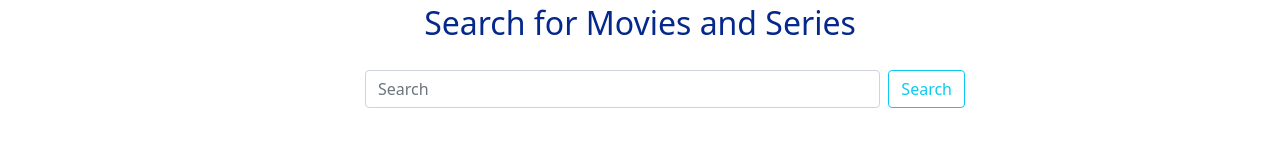
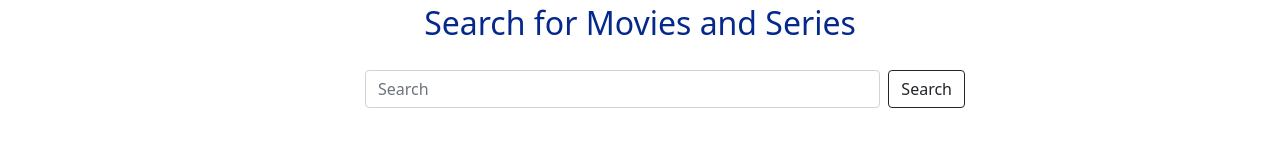
Before and after one commit to gaurabmahat/movies-search, a React (Create React App) app: page / in a window 1280 px wide. Shown: the part 172-318 px from the top of the page. Built offline with nearby package versions, Linux system fonts and the light colour scheme.

Commit message:
created a common input form

```diff
--- a/src/Api.js
+++ b/src/Api.js
@@ -9,3 +9,23 @@ export const apiFetch = async (userInput) => {
         console.log(error)
     }
 }
+
+export const apiFetchMovies = async (userInput) => {
+    try {
+        const response = await axios.get(`http://www.omdbapi.com/?s=${userInput}&type=movie&apikey=592e0b79`)
+        console.log(response)
+        return response.data.Search
+    } catch (error) {
+        console.log(error)
+    }
+}
+
+export const apiFetchSeries = async (userInput) => {
+    try {
+        const response = await axios.get(`http://www.omdbapi.com/?s=${userInput}&type=series&apikey=592e0b79`)
+        console.log(response)
+        return response.data.Search
+    } catch (error) {
+        console.log(error)
+    }
+}
--- a/src/Home.js
+++ b/src/Home.js
@@ -1,18 +1,12 @@
 import 'bootstrap/dist/css/bootstrap.min.css';
+import InputForm from './inputForm';
 
 const Home = () => {
     return (
         <div className="home">
             <h2>Search for Movies and Series</h2>
             <div className="form-div">
-                <form className="d-flex" >
-                    <input className="form-control me-2"
-                        type="search"
-                        placeholder="Search"
-                        aria-label="Search"
-                    />
-                    <button className="btn btn-outline-info" type="submit">Search</button>
-                </form>
+                <InputForm />
             </div>
         </div>
     );
--- a/src/Navbar.js
+++ b/src/Navbar.js
@@ -2,22 +2,9 @@ import {
     NavbarBrand, NavbarToggler, Collapse, Nav, NavItem, NavLink,
     Navbar
 } from "reactstrap";
-import 'bootstrap/dist/css/bootstrap.min.css';
-import { useState } from "react";
-import { apiFetch } from "./Api";
+import InputForm from "./inputForm";
 
 const Navbars = () => {
-    const [userInput, setUserInput] = useState("");
-    const [apiData, setApiData] = useState([]);
-
-    const search = (e) => {
-        e.preventDefault();
-
-        if (userInput !== "") {
-            setApiData(apiFetch(userInput))
-        }
-    }
-
     return (
         <div>
             <Navbar
@@ -48,16 +35,7 @@ const Navbars = () => {
                             </NavLink>
                         </NavItem>
                     </Nav>
-                    <form className="d-flex" onSubmit={search}>
-                        <input className="form-control me-2"
-                            type="search"
-                            placeholder="Search"
-                            aria-label="Search"
-                            value={userInput}
-                            onChange={(e) => setUserInput(e.target.value)}
-                        />
-                        <button className="btn btn-outline-dark" type="submit">Search</button>
-                    </form>
+                    <InputForm />
                 </Collapse>
             </Navbar>
         </div>
--- /dev/null
+++ b/src/inputForm.js
@@ -0,0 +1,32 @@
+import { useState } from "react";
+import { apiFetch, apiFetchMovies, apiFetchSeries } from "./Api";
+import 'bootstrap/dist/css/bootstrap.min.css';
+
+const InputForm = () => {
+    const [userInput, setUserInput] = useState("");
+    const [apiData, setApiData] = useState([]);
+
+    const search = (e) => {
+        e.preventDefault();
+
+        if (userInput !== "") {
+            setApiData(apiFetchMovies(userInput))
+            setApiData(apiFetchSeries(userInput))
+        }
+    }
+
+    return (
+        <form className="d-flex" onSubmit={search}>
+            <input className="form-control me-2"
+                type="search"
+                placeholder="Search"
+                aria-label="Search"
+                value={userInput}
+                onChange={(e) => setUserInput(e.target.value)}
+            />
+            <button className="btn btn-outline-dark" type="submit">Search</button>
+        </form>
+    );
+}
+
+export default InputForm;
```
